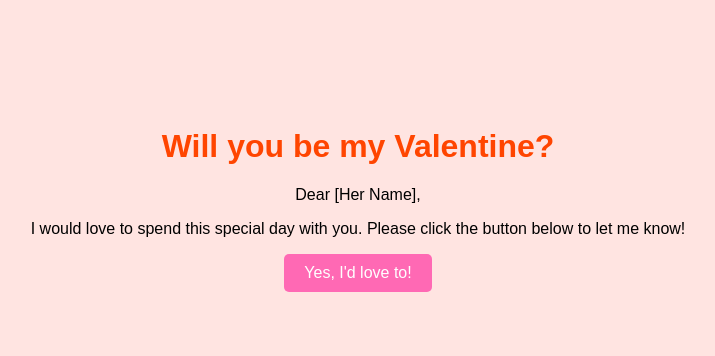
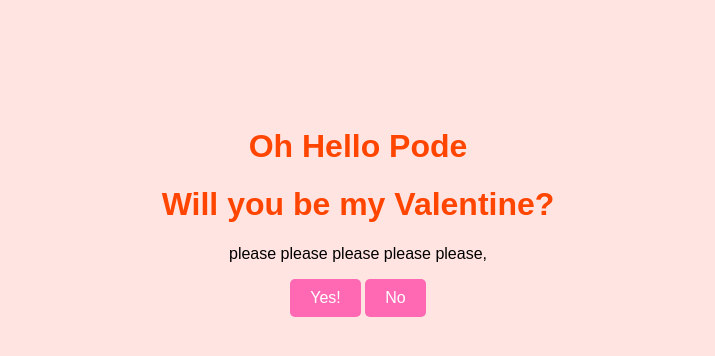
Before and after one commit to taseeersam/valentine, a plain HTML site: page index.html in a window 1280 px wide. Shown: the whole page, without its empty margins (282-997 px from the left). Drawn offline with Linux system fonts and the light colour scheme.

Commit message:
Update index.html

```diff
--- a/index.html
+++ b/index.html
@@ -8,10 +8,11 @@
 </head>
 <body>
     <div class="container">
+        <h1>Oh Hello Pode</h1>
         <h1>Will you be my Valentine?</h1>
-        <p>Dear [Her Name],</p>
-        <p>I would love to spend this special day with you. Please click the button below to let me know!</p>
-        <button id="yesButton">Yes, I'd love to!</button>
+        <p>please please please please please,</p>
+        <button id="yesButton">Yes!</button>
+        <button id="yesButton">No</button>
         <p id="response"></p>
     </div>
     <script src="script.js"></script>
```
